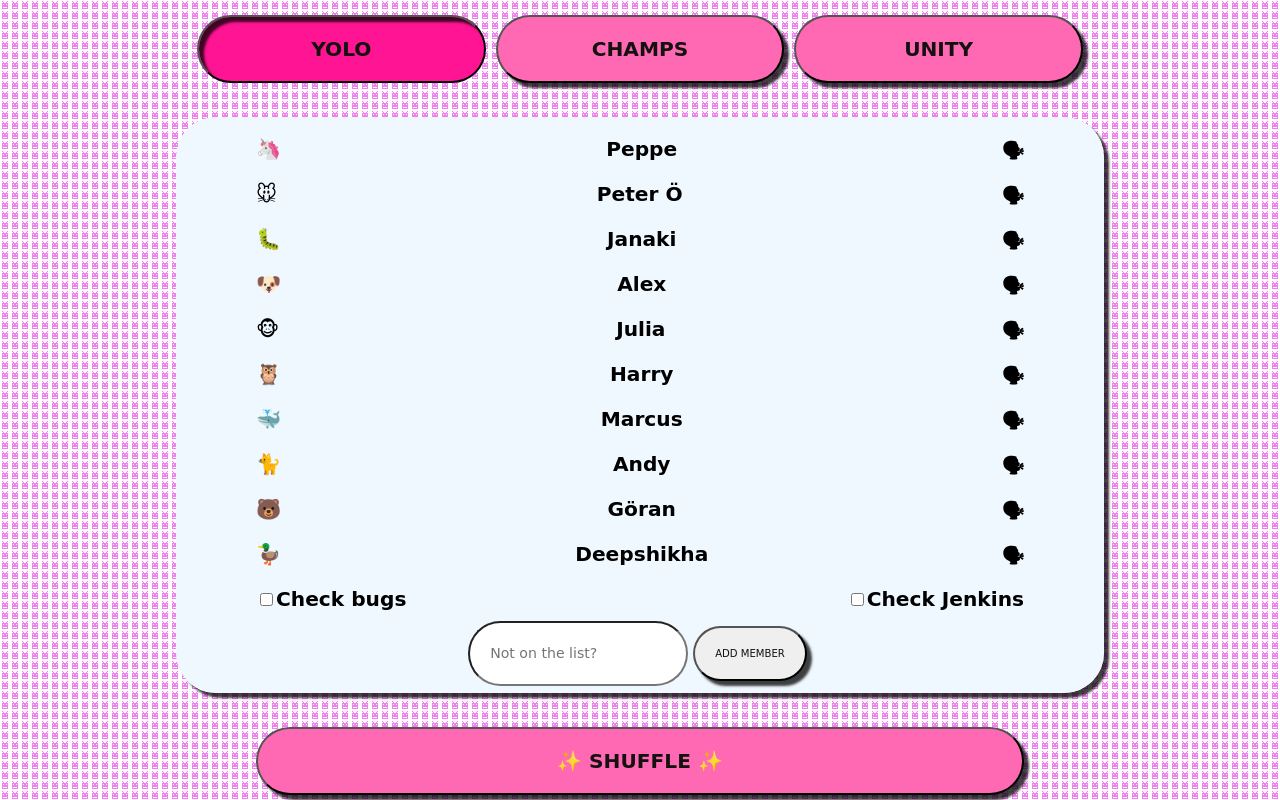
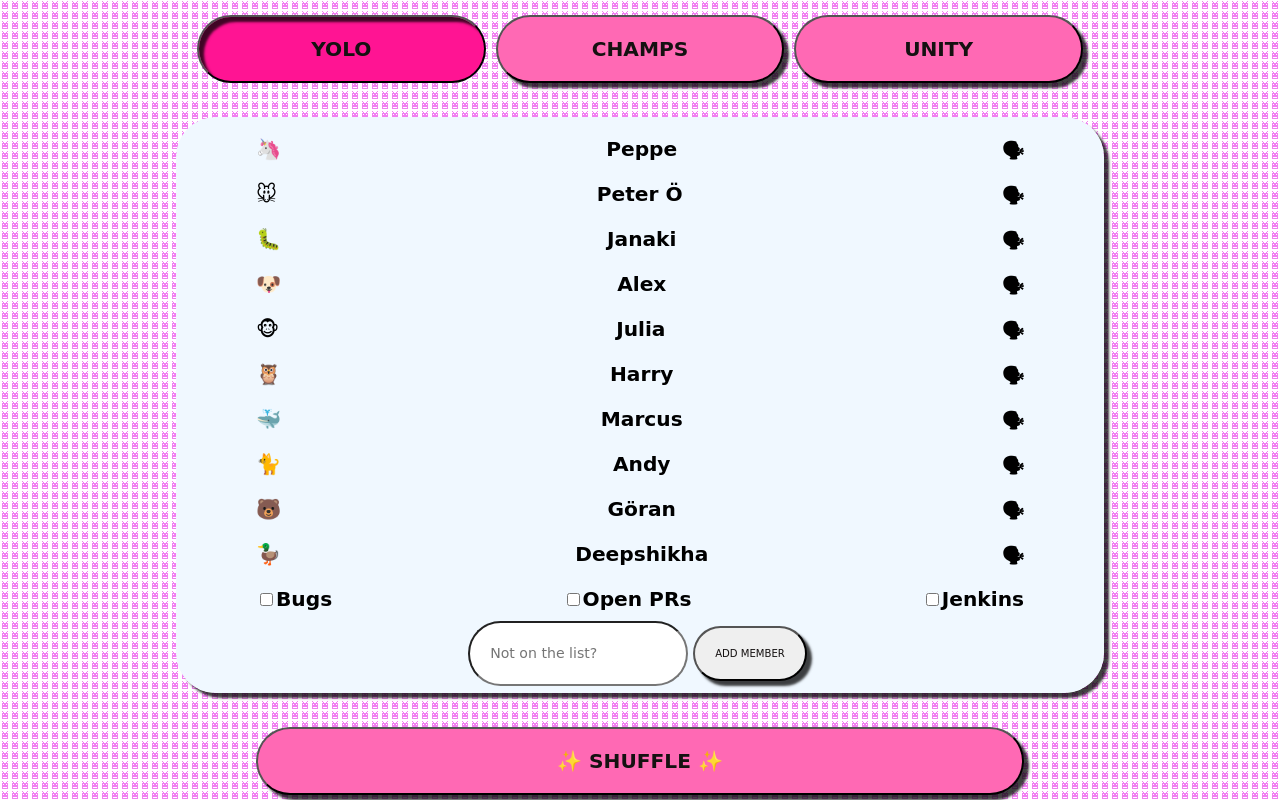
Before and after one commit to cahrsjo/StandupShuffle, a React (Create React App) app: page / in a window 1280 px wide. Built offline with nearby package versions, Linux system fonts and the light colour scheme.

Commit message:
Add checkbox for open PRs

```diff
--- a/src/App.css
+++ b/src/App.css
@@ -149,19 +149,19 @@ form {
 }
 
 .pizza-part-1 {
-  animation: pizza1 4s ease-in-out infinite;
+  animation: pizza1 2s ease-in-out infinite;
 }
 
 .pizza-part-2 {
-  animation: pizza2 4s ease-in-out infinite;
+  animation: pizza2 2s ease-in-out infinite;
 }
 
 .pizza-part-3 {
-  animation: pizza4 4s ease-in-out infinite;
+  animation: pizza4 2s ease-in-out infinite;
 }
 
 .pizza-part-4 {
-  animation: pizza3 4s ease-in-out infinite;
+  animation: pizza3 2s ease-in-out infinite;
 }
 
 /* animations */
--- a/src/StandupContainer.js
+++ b/src/StandupContainer.js
@@ -117,6 +117,7 @@ function StandupContainer() {
   const [newMember, setNewMember] = useState("");
   const [additionalInfo, setAdditionalInfo] = useState([
     { task: "bugs", done: false },
+    { task: "pr", done: false },
     { task: "jenkins", done: false },
   ]);
   const [loading, setLoading] = useState(true);
@@ -126,7 +127,7 @@ function StandupContainer() {
     if (loading) {
       setTimeout(() => {
         setLoading(false);
-      }, 4000);
+      }, 2000);
     }
   });
 
@@ -298,14 +299,21 @@ function StandupContainer() {
                     type="checkbox"
                     onChange={() => updateAdditionalInfo("bugs")}
                   />
-                  <span>Check bugs</span>
+                  <span>Bugs</span>
+                </div>
+                <div>
+                  <input
+                    type="checkbox"
+                    onChange={() => updateAdditionalInfo("pr")}
+                  />
+                  <span>Open PRs</span>
                 </div>
                 <div>
                   <input
                     type="checkbox"
                     onChange={() => updateAdditionalInfo("jenkins")}
                   />
-                  <span>Check Jenkins</span>
+                  <span>Jenkins</span>
                 </div>
               </div>
               <form onSubmit={submitNewMember}>
```
